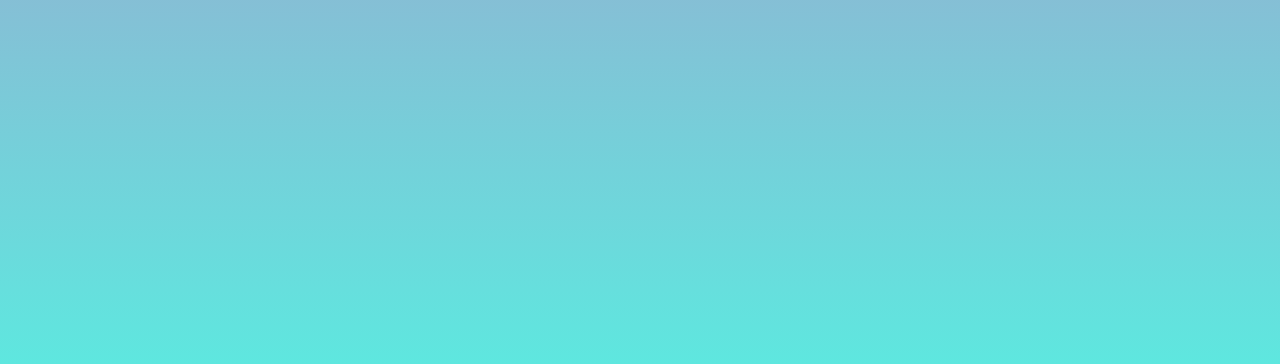
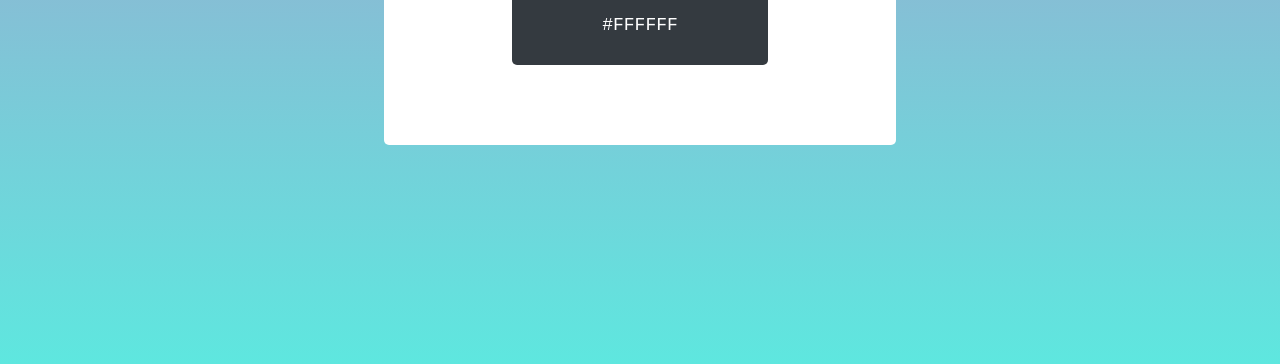
Before and after one commit to ritabradley/hex-color-generator, a plain HTML site: page index.html in a window 1280 px wide. Shown: the part 436-800 px from the top of the page. Drawn offline with Linux system fonts and the light colour scheme; a web font is replaced by a local one.

Commit message:
add styles to container and hex block

```diff
--- a/index.html
+++ b/index.html
@@ -11,6 +11,11 @@
 
     <body>
         <h1>The Random <span class="hex">Hex</span> Generator</h1>
+        <div class="container">
+            <div class="hex-block">
+                <p class="hex-code">#FFFFFF</p>
+            </div>
+        </div>
         <script src="app.js"></script>
     </body>
 
--- a/style.css
+++ b/style.css
@@ -2,6 +2,7 @@
 
 :root {
     --body-font: 'fira-sans', sans-serif;
+    --rounded-sm: 0.5rem;
     --code-font: 'fira-code', monospace;
     --fw-normal: 400;
     --fw-bold: 700;
@@ -29,3 +30,36 @@ body {
     justify-content: center;
     min-height: 100vh;
 }
+
+h1 {
+    margin: 4rem 0;
+}
+
+.container {
+    align-items: center;
+    background-color: #fff;
+    border-radius: var(--rounded-sm);
+    display: flex;
+    flex-direction: column;
+    justify-content: center;
+    height: 30vh;
+    padding: 6rem;
+    width: 40vw;
+    margin: 4rem 0;
+}
+
+.hex-block {
+    align-items: center;
+    background-color: #343a40;
+    border-radius: var(--rounded-sm);
+    display: flex;
+    height: 10vh;
+    justify-content: center;
+    padding: 1.5rem;
+    width: 20vw;
+}
+
+.hex-code {
+    color: #fff;
+    font-family: var(--code-font);
+}
```
